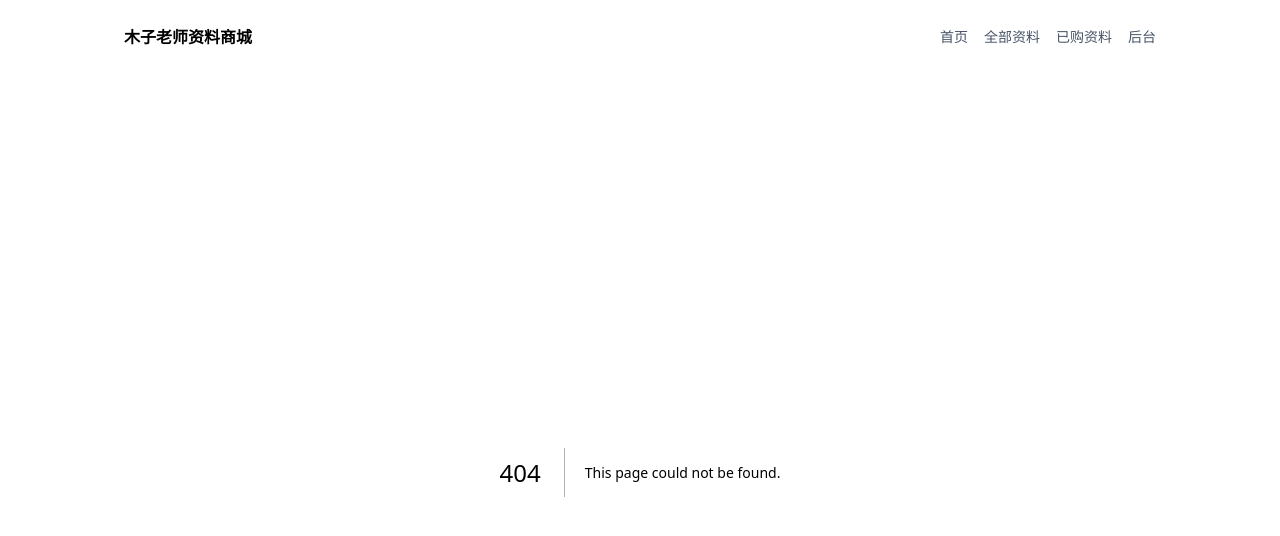
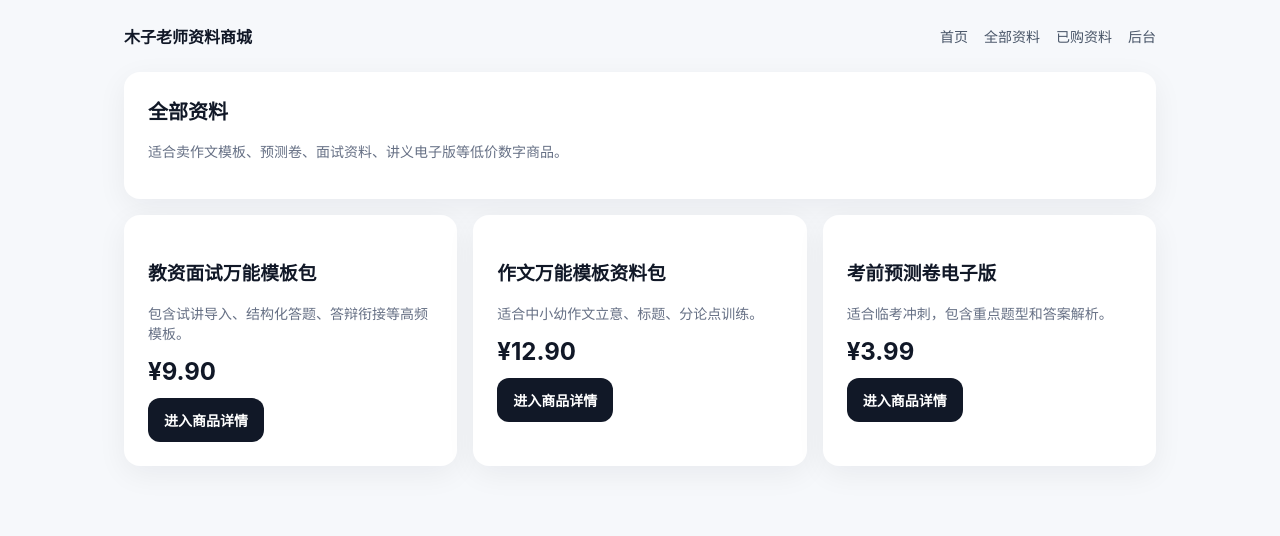
Before and after one commit to muzi2023/digital-material-store, a Next.js app: page /materials in a window 1280 px wide. Before the commit this address had no page. Shown: the top 536 px of the page. Built offline with nearby package versions, Linux system fonts and the light colour scheme.

Commit message:
feat: add materials list page

```diff
--- /dev/null
+++ b/app/materials/page.tsx
@@ -0,0 +1,26 @@
+import Link from 'next/link';
+import { materials } from '@/lib/mock';
+
+export default function MaterialsPage() {
+  return (
+    <main>
+      <section className="panel">
+        <h1 className="section-title">全部资料</h1>
+        <p className="subtle">适合卖作文模板、预测卷、面试资料、讲义电子版等低价数字商品。</p>
+      </section>
+      <div style={{ height: 16 }} />
+      <section className="grid">
+        {materials.map((item) => (
+          <article className="card" key={item.id}>
+            <h3>{item.title}</h3>
+            <p className="subtle">{item.description}</p>
+            <div className="price">¥{(item.price / 100).toFixed(2)}</div>
+            <Link className="button" href={`/materials/${item.slug}`}>
+              进入商品详情
+            </Link>
+          </article>
+        ))}
+      </section>
+    </main>
+  );
+}
```
